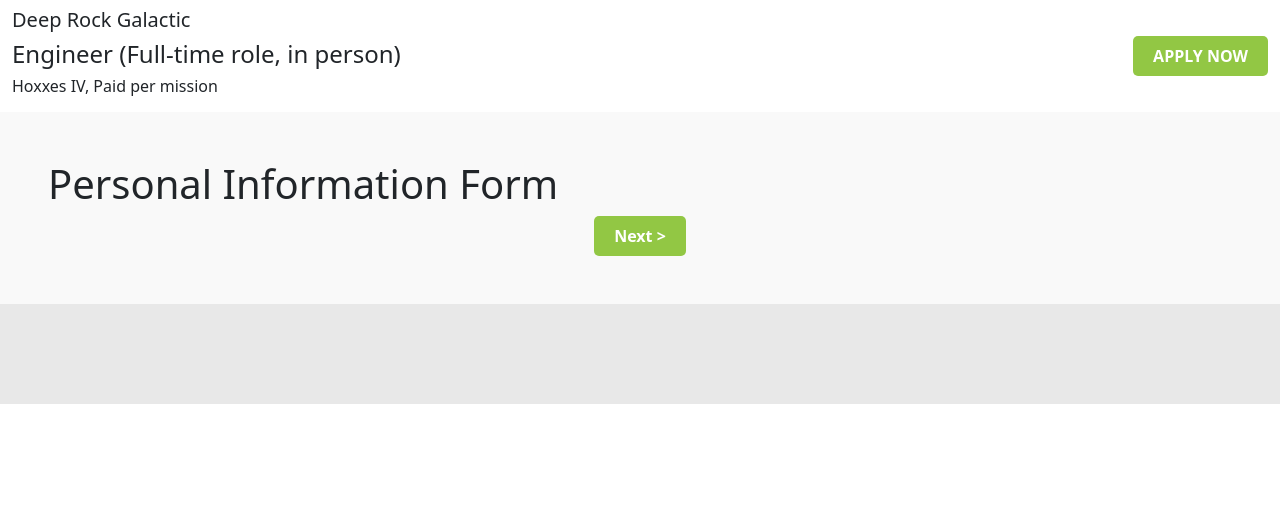
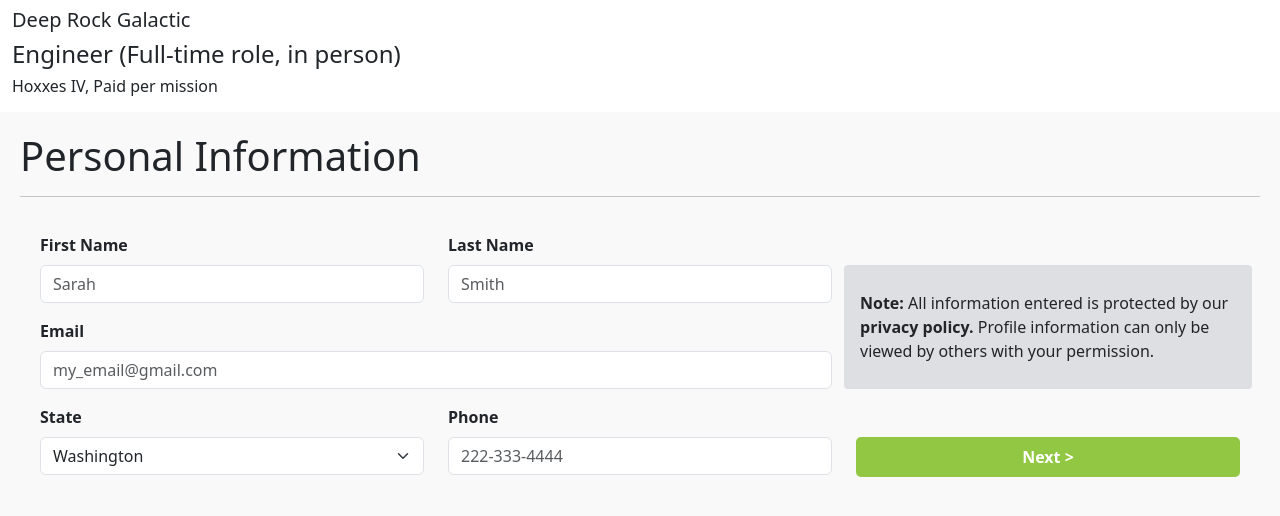
Before and after one commit to tien-han/application, a PHP site: page /views/form-personal-information.html in a window 1280 px wide. Shown: the top 516 px of the page. Run offline with PHP 8.4, Linux system fonts and the light colour scheme.

Commit message:
Add fields and style personal information form

```diff
--- a/styles/styles.css
+++ b/styles/styles.css
@@ -7,6 +7,10 @@
 /*---------------Global Styles---------------*/
 nav {
     background-color: #ffffff;
+}
+
+form {
+    padding: 20px;
 }
 
 /*---------------Background/Image Styles---------------*/
@@ -21,6 +25,12 @@ nav {
     background: url(../images/DRG_Team_HD.jpg) no-repeat center;
     border-radius: 5px;
     background-size: cover;
+}
+
+.form-container {
+    background-color: #f9f9f9;
+    padding: 20px;
+    margin: 0;
 }
 
 /*---------------Button Styles---------------*/
@@ -43,3 +53,9 @@ button.applyNow:hover {
     box-shadow: 0 12px 16px 0 rgba(0,0,0,0.24), 0 17px 50px 0 rgba(0,0,0,0.19);
     color: white;
 }
+
+/*---------------Text Styles---------------*/
+.disclaimer {
+    background-color: #dedfe2;
+    border-radius: 4px;
+}
--- a/views/form-personal-information.html
+++ b/views/form-personal-information.html
@@ -50,19 +50,123 @@
                         <h6>Hoxxes IV, Paid per mission</h6>
                     </li>
                 </ul>
-            <a type="button" class="ms-auto" href="personal-information"><button class="applyNow" type="submit">APPLY NOW</button></a>
             </div>
         </div>
     </nav>
 
-<div class="container-fluid job-description p-5">
-    <h1>Personal Information Form</h1>
-
-    <div class="d-flex justify-content-center">
+    <div class="container-fluid form-container">
+        <h1>Personal Information</h1>
+        <hr>
+        <!--Personal Information Form-->
+        <form action="#" method="post">
+            <div class="row">
+                <div class="col-4">
+                    <label for="fname" class="form-label"><b>First Name</b></label>
+                </div>
+                <div class="col-4">
+                    <label for="lname" class="form-label"><b>Last Name</b></label>
+                </div>
+            </div>
+            <div class="row">
+                <div class="col-8">
+                    <div class="row">
+                        <!--Identifying Information-->
+                        <div class="col">
+                            <input class="form-control" name="fname" id="fname" type="text" placeholder="Sarah">
+                        </div>
+                        <div class="col">
+                            <input class="form-control" name="lname" id="lname" type="text" placeholder="Smith">
+                        </div>
+                    </div>
+                    <div class="row">
+                        <!--Contact Information-->
+                        <section>
+                            <label for="email" class="form-label mt-3"><b>Email</b></label>
+                            <input class="form-control" name="email" id="email" type="text" placeholder="my_email@gmail.com">
+                        </section>
+                    </div>
+                </div>
+                <!--Disclaimer-->
+                <div class="col-4 disclaimer d-flex">
+                        <p class="m-auto px-1 py-2"><b>Note:</b> All information entered is protected by our <b>privacy policy.</b> Profile
+                            information can only be viewed by others with your permission.</p>
+                </div>
+            </div>
+            <div class="row">
+                <div class="col-4">
+                    <label for="state" class="form-label mt-3"><b>State</b></label>
+                </div>
+                <div class="col-4">
+                    <label for="phone" class="form-label mt-3"><b>Phone</b></label>
+                </div>
+            </div>
+            <div class="row">
+                <div class="col">
+                    <select class="form-select" name="state" id="state">
+                        <option value="WA">Washington</option>
+                        <option value="AK">Alaska</option>
+                        <option value="AL">Alabama</option>
+                        <option value="AR">Arkansas</option>
+                        <option value="AZ">Arizona</option>
+                        <option value="CA">California</option>
+                        <option value="CO">Colorado</option>
+                        <option value="CT">Connecticut</option>
+                        <option value="DC">District of Columbia</option>
+                        <option value="DE">Delaware</option>
+                        <option value="FL">Florida</option>
+                        <option value="GA">Georgia</option>
+                        <option value="HI">Hawaii</option>
+                        <option value="IA">Iowa</option>
+                        <option value="ID">Idaho</option>
+                        <option value="IL">Illinois</option>
+                        <option value="IN">Indiana</option>
+                        <option value="KS">Kansas</option>
+                        <option value="KY">Kentucky</option>
+                        <option value="LA">Louisiana</option>
+                        <option value="MA">Massachusetts</option>
+                        <option value="MD">Maryland</option>
+                        <option value="ME">Maine</option>
+                        <option value="MI">Michigan</option>
+                        <option value="MN">Minnesota</option>
+                        <option value="MO">Missouri</option>
+                        <option value="MS">Mississippi</option>
+                        <option value="MT">Montana</option>
+                        <option value="NC">North Carolina</option>
+                        <option value="ND">North Dakota</option>
+                        <option value="NE">Nebraska</option>
+                        <option value="NH">New Hampshire</option>
+                        <option value="NJ">New Jersey</option>
+                        <option value="NM">New Mexico</option>
+                        <option value="NV">Nevada</option>
+                        <option value="NY">New York</option>
+                        <option value="OH">Ohio</option>
+                        <option value="OK">Oklahoma</option>
+                        <option value="OR">Oregon</option>
+                        <option value="PA">Pennsylvania</option>
+                        <option value="PR">Puerto Rico</option>
+                        <option value="RI">Rhode Island</option>
+                        <option value="SC">South Carolina</option>
+                        <option value="SD">South Dakota</option>
+                        <option value="TN">Tennessee</option>
+                        <option value="TX">Texas</option>
+                        <option value="UT">Utah</option>
+                        <option value="VA">Virginia</option>
+                        <option value="VT">Vermont</option>
+                        <option value="WI">Wisconsin</option>
+                        <option value="WV">West Virginia</option>
+                        <option value="WY">Wyoming</option>
+                    </select>
+                </div>
+                <div class="col">
+                    <input type="tel" class="form-control" name="phone" id="phone" placeholder="222-333-4444">
+                </div>
+                <div class="col d-grid">
                     <a type="button" href="experience">
-            <button class="applyNow" type="submit">Next ></button>
+                        <button class="applyNow btn-block w-100" type="submit">Next ></button>
                     </a>
                 </div>
+            </div>
+        </form>
     </div>
 
     <!--  Scripts  -->
```
Also changed, not shown: index.php (+5 -2 lines). Lines whose indentation alone changed are shown as unchanged.
